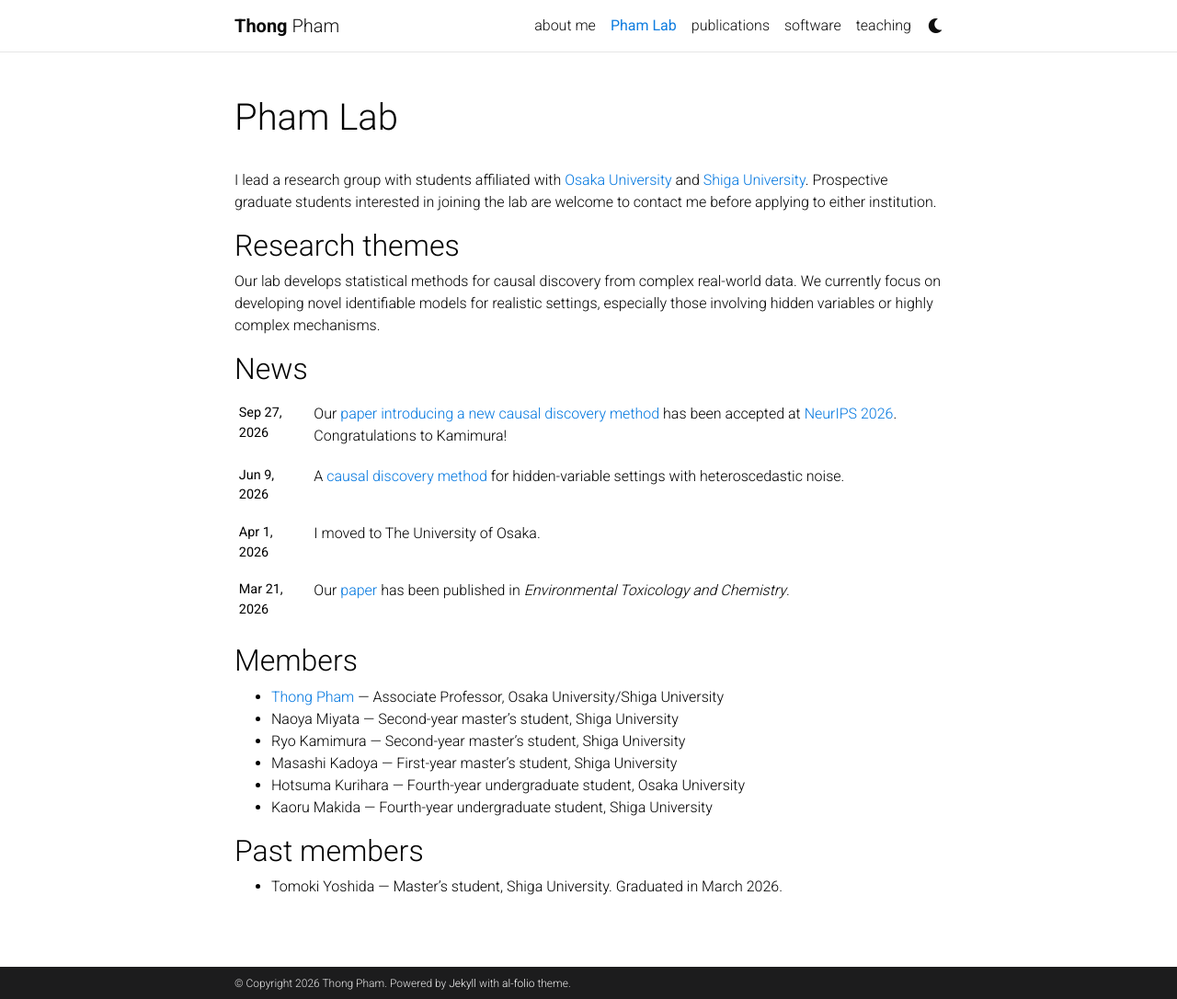
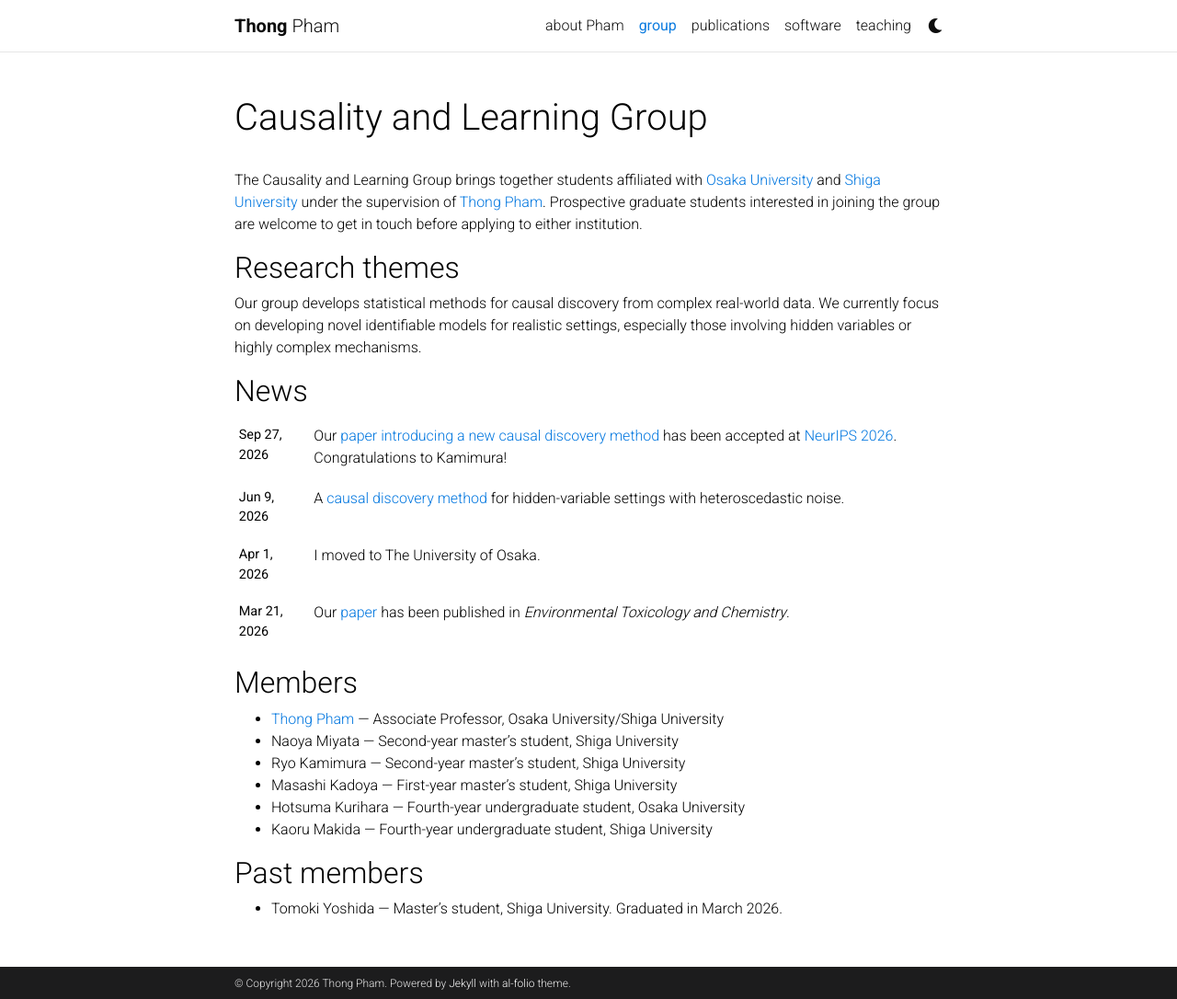
Before and after one commit to Pham-Lab/pham-lab.github.io, a Jekyll site: the page built from _pages/lab.md, in a window 1280 px wide and 1086 px high. Shown: the whole window at 92% size. Built offline with Jekyll 4.4.1, drawn with Linux system fonts in a browser that asks for light colours; comment, search, counter and statistics services are not loaded; a style sheet for code colours, icons or effects is not loaded.

Commit message:
Add files via upload

```diff
--- a/_includes/header.html
+++ b/_includes/header.html
@@ -4,7 +4,7 @@
       <!-- Nav Bar -->
       <nav id="navbar" class="navbar navbar-light navbar-expand-sm {% if site.navbar_fixed %}fixed-top{% else %}sticky-top{% endif %}">
         <div class="container">
-          {% if page.title != "about me" -%}
+          {% if page.title != "about Pham" -%}
           <a class="navbar-brand title font-weight-lighter" href="{{ site.baseurl | prepend: site.url }}/">
               {%- if site.title == "blank" -%}<span class="font-weight-bold">{{ site.first_name }}</span> {{ site.middle_name }}  {{ site.last_name }}{%- else -%}{{ site.title }}{%- endif -%}
           </a>
@@ -25,10 +25,10 @@
           <div class="collapse navbar-collapse text-right" id="navbarNav">
             <ul class="navbar-nav ml-auto flex-nowrap">
 
-              <!-- About me -->
-              <li class="nav-item {% if page.title == 'about me' %}active{% endif %}">
-                <a class="nav-link" href="{{ '/aboutme/' | relative_url }}">about me
-                  {%- if page.title == "about me" -%}
+              <!-- About Pham -->
+              <li class="nav-item {% if page.title == 'about Pham' %}active{% endif %}">
+                <a class="nav-link" href="{{ '/aboutme/' | relative_url }}">about Pham
+                  {%- if page.title == "about Pham" -%}
                   <span class="sr-only">(current)</span>
                   {%- endif -%}
                 </a>
@@ -67,7 +67,7 @@
               </li>
               {%- else %}
               <li class="nav-item {% if page.title == p.title %}active{% endif %}">
-                <a class="nav-link" href="{{ p.url | relative_url }}">{{ p.title }}
+                <a class="nav-link" href="{{ p.url | relative_url }}">{{ p.nav_title | default: p.title }}
                   {%- if page.title == p.title -%}
                   <span class="sr-only">(current)</span>
                   {%- endif -%}
--- a/_pages/lab.md
+++ b/_pages/lab.md
@@ -1,15 +1,16 @@
 ---
 layout: page
-title: Pham Lab
+title: Causality and Learning Group
 permalink: /lab/
 
 nav: true
+nav_title: group
 ---
-I lead a research group with students affiliated with [Osaka University](https://www.eng.osaka-u.ac.jp/en/) and [Shiga University](https://www.ds.shiga-u.ac.jp/graduate/). Prospective graduate students interested in joining the lab are welcome to contact me before applying to either institution.
+The Causality and Learning Group brings together students affiliated with [Osaka University](https://www.eng.osaka-u.ac.jp/en/) and [Shiga University](https://www.ds.shiga-u.ac.jp/graduate/) under the supervision of [Thong Pham]({{ '/aboutme/' | relative_url }}). Prospective graduate students interested in joining the group are welcome to get in touch before applying to either institution.
 
 ## Research themes
 
-Our lab develops statistical methods for causal discovery from complex real-world data. We currently focus on developing novel identifiable models for realistic settings, especially those involving hidden variables or highly complex mechanisms.
+Our group develops statistical methods for causal discovery from complex real-world data. We currently focus on developing novel identifiable models for realistic settings, especially those involving hidden variables or highly complex mechanisms.
 
 {% capture lab_news %}{% include news.html %}{% endcapture %}
 {{ lab_news | strip }}
--- a/index.html
+++ b/index.html
@@ -7,7 +7,7 @@ sitemap: false
 <html lang="{{ site.lang }}">
   <head>
     <meta charset="utf-8">
-    <title>Pham Lab</title>
+    <title>Causality and Learning Group</title>
     <link rel="canonical" href="{{ '/lab/' | absolute_url }}">
     <meta http-equiv="refresh" content="0; url={{ '/lab/' | relative_url }}">
     <script>window.location.replace({{ '/lab/' | relative_url | jsonify }});</script>
```
Also changed, not shown: _pages/about.md (+1 -1 lines).
